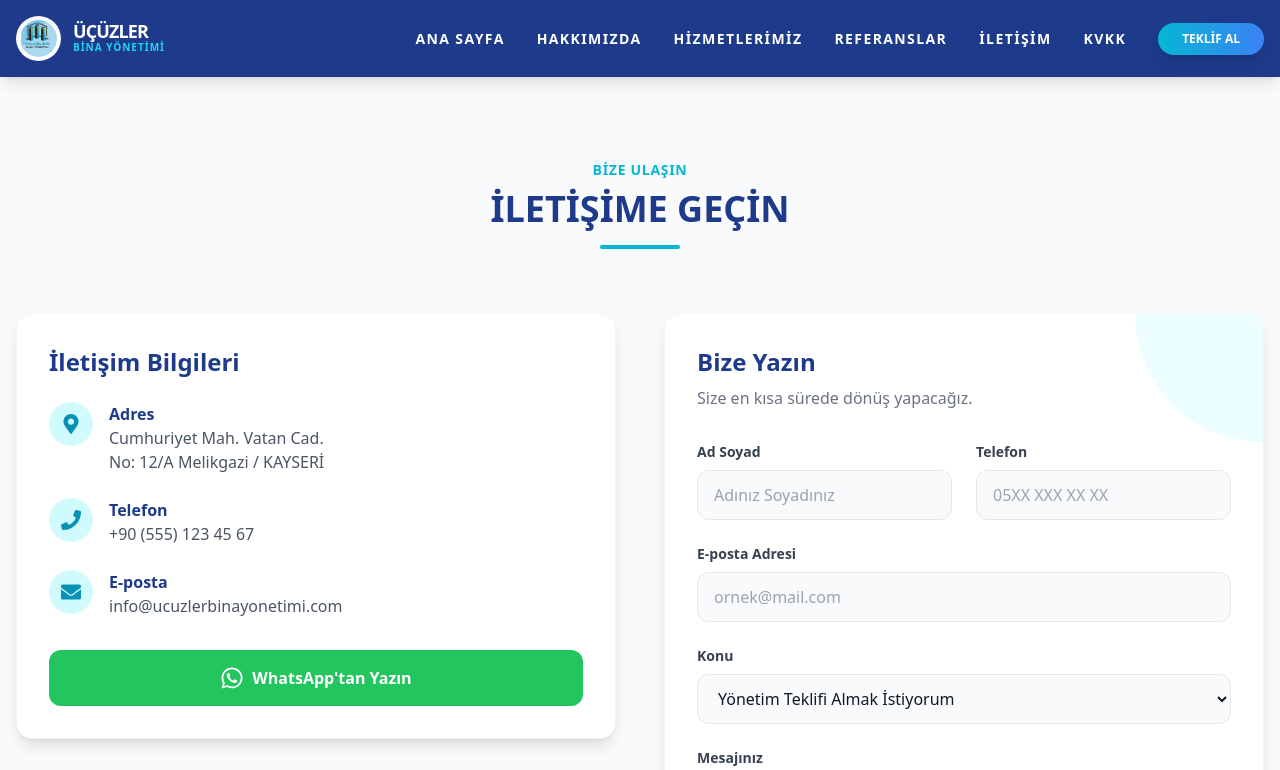
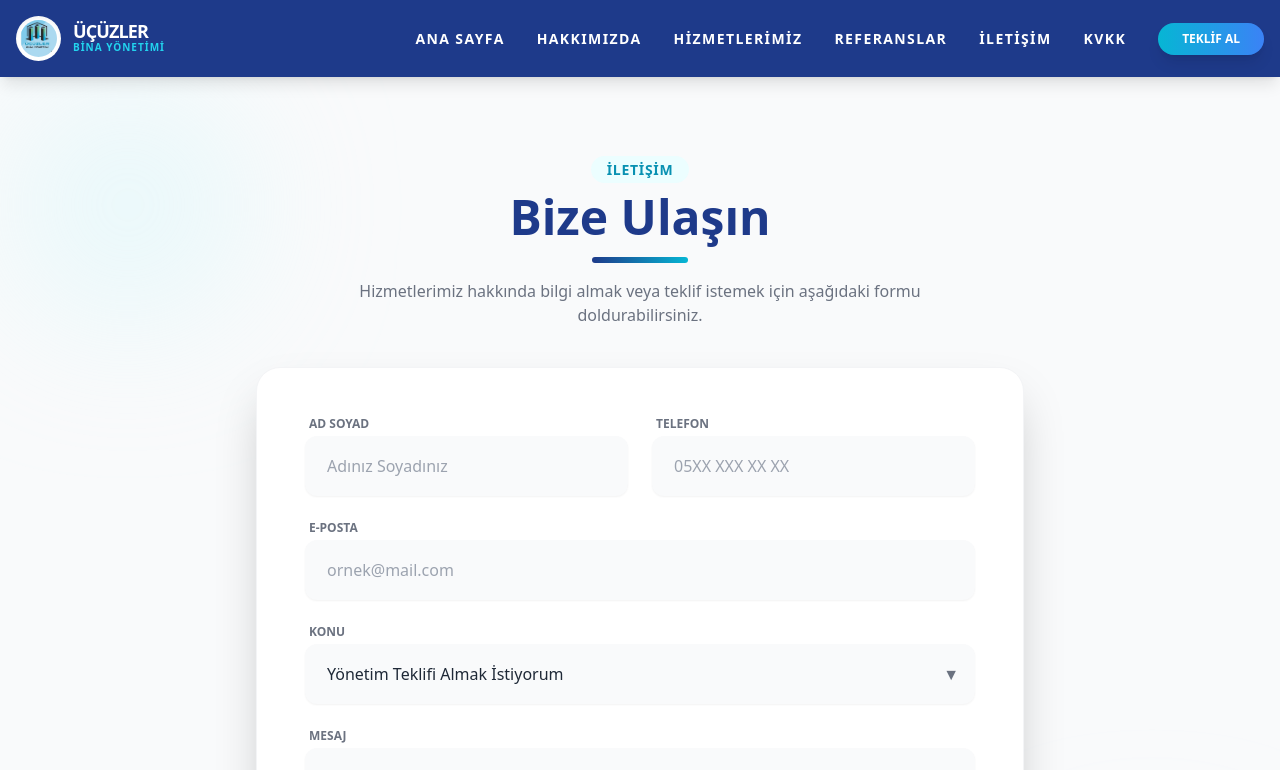
Before and after one commit to nihtao/ucuzlerbinayonetimi, a Next.js app: page /iletisim in a window 1280 px wide. Shown: the top 770 px of the page. Built offline with nearby package versions, Linux system fonts and the light colour scheme.

Commit message:
fix: variable name mismatch

```diff
--- a/app/api/send-email/route.ts
+++ b/app/api/send-email/route.ts
@@ -4,61 +4,64 @@ import nodemailer from 'nodemailer';
 export async function POST(request: Request) {
   try {
     const body = await request.json();
-    const { ad_soyad, email, mesaj, telefon, konu } = body;
+    const { user_name, user_email, user_phone, subject, message } = body;
 
-    // KONTROL: Vercel'den şifreler geliyor mu?
-    if (!process.env.EMAIL_USER || !process.env.EMAIL_PASS) {
-        // Eğer Vercel'de bu isimler yoksa hata verir
-        console.error("HATA: Vercel Environment Variables eksik!");
-        return NextResponse.json({ success: false, message: "Sunucu ayarları eksik" }, { status: 500 });
+    // 1. KONTROL: Değişkenler .env dosyasından (veya Vercel'den) geliyor mu?
+    if (!process.env.GMAIL_USER || !process.env.GMAIL_PASS) {
+      return NextResponse.json({ success: false, message: "Sunucu ayarları eksik (GMAIL_USER/PASS bulunamadı)" }, { status: 500 });
     }
 
-    // 1. Mail Gönderici Ayarları
+    // 2. Mail Gönderici Ayarları (Senin Verdiğin Bilgilerle)
     const transporter = nodemailer.createTransport({
       service: 'gmail',
-      host: 'smtp.gmail.com',
-      port: 465,
-      secure: true,
       auth: {
-        // İŞTE BURAYI DÜZELTTİK:
-        user: process.env.EMAIL_USER, // Artık GMAIL_USER değil EMAIL_USER
-        pass: process.env.EMAIL_PASS, // Artık GMAIL_PASS değil EMAIL_PASS
+        user: process.env.GMAIL_USER, // .env'deki: ucuzlerbinayonetimi@gmail.com
+        pass: process.env.GMAIL_PASS, // .env'deki: yicc dyui sing mowx
       },
     });
 
-    // --- AŞAMA 1: Müşteriye Otomatik Teşekkür Maili ---
-    await transporter.sendMail({
-      from: process.env.EMAIL_USER,
-      to: email,
-      subject: `Mesajınız Alındı - Üçüzler Yönetim (${konu})`,
+    // 3. Yöneticiye (Sana) Giden Mail Şablonu
+    const mailToAdmin = {
+      from: process.env.GMAIL_USER,
+      to: process.env.GMAIL_USER, // Kendine gönderiyorsun
+      replyTo: user_email,        // Yanıtla diyince müşteriye gitsin
+      subject: `🔔 Yeni Mesaj: ${user_name} - ${subject}`,
       html: `
-        <h3>Sayın ${ad_soyad},</h3>
-        <p>Mesajınız bize ulaştı. En kısa sürede dönüş yapacağız.</p>
+        <h3>Web Sitesinden Yeni Mesaj</h3>
+        <p><strong>Gönderen:</strong> ${user_name}</p>
+        <p><strong>Email:</strong> ${user_email}</p>
+        <p><strong>Telefon:</strong> ${user_phone}</p>
+        <p><strong>Konu:</strong> ${subject}</p>
+        <hr>
+        <p><strong>Mesaj:</strong><br>${message}</p>
+      `,
+    };
+
+    // 4. Müşteriye Giden Otomatik Cevap Şablonu
+    const mailToCustomer = {
+      from: `"Üçüzler Bina Yönetimi" <${process.env.GMAIL_USER}>`,
+      to: user_email, // Müşterinin formda yazdığı mail
+      subject: `Mesajınız Alındı - Üçüzler Yönetim`,
+      html: `
+        <h3>Sayın ${user_name},</h3>
+        <p>Mesajınız tarafımıza başarıyla ulaşmıştır. Ekibimiz en kısa sürede sizinle iletişime geçecektir.</p>
+        <br>
         <p>Saygılarımızla,<br><strong>Üçüzler Bina Yönetimi</strong></p>
+        <hr>
+        <small>Bu mesaj otomatik olarak gönderilmiştir.</small>
       `,
-    });
+    };
 
-    // --- AŞAMA 2: SANA (Yöneticiye) Bildirim Maili ---
-    await transporter.sendMail({
-      from: process.env.EMAIL_USER,
-      to: process.env.EMAIL_USER, // Senin mail adresine gelecek
-      replyTo: email,
-      subject: `🔔 YENİ MESAJ: ${ad_soyad}`,
-      html: `
-        <h3>Yeni İletişim Formu Mesajı</h3>
-        <p><strong>Gönderen:</strong> ${ad_soyad}</p>
-        <p><strong>Telefon:</strong> ${telefon}</p>
-        <p><strong>E-posta:</strong> ${email}</p>
-        <p><strong>Konu:</strong> ${konu}</p>
-        <hr>
-        <p>${mesaj}</p>
-      `,
-    });
+    // 5. İki Maili de Gönder
+    await Promise.all([
+      transporter.sendMail(mailToAdmin),
+      transporter.sendMail(mailToCustomer)
+    ]);
 
     return NextResponse.json({ success: true, message: 'Mailler gönderildi' }, { status: 200 });
 
   } catch (error: any) {
-    console.error('Mail Hatası:', error.message);
+    console.error('Mail Hatası:', error);
     return NextResponse.json({ success: false, message: error.message }, { status: 500 });
   }
 }
--- a/app/iletisim/page.tsx
+++ b/app/iletisim/page.tsx
@@ -1,229 +1,201 @@
 "use client";
 
-import { useState, useRef } from 'react';
-import { motion } from 'framer-motion';
-import { FaPhone, FaEnvelope, FaMapMarkerAlt, FaWhatsapp, FaPaperPlane } from 'react-icons/fa';
-import emailjs from '@emailjs/browser'; // EmailJS'i çağırdık
+import { useState } from 'react';
+import { FaPaperPlane, FaCheckCircle, FaExclamationCircle } from 'react-icons/fa';
+import { motion, AnimatePresence } from 'framer-motion';
 
 const Iletisim = () => {
-  const formRef = useRef<HTMLFormElement>(null);
   const [loading, setLoading] = useState(false);
   const [status, setStatus] = useState<'idle' | 'success' | 'error'>('idle');
 
-  const sendEmail = (e: React.FormEvent) => {
+  // Form verileri
+  const [formData, setFormData] = useState({
+    user_name: '',
+    user_phone: '',
+    user_email: '',
+    subject: 'Yönetim Teklifi Almak İstiyorum',
+    message: ''
+  });
+
+  const handleChange = (e: React.ChangeEvent<HTMLInputElement | HTMLTextAreaElement | HTMLSelectElement>) => {
+    setFormData({ ...formData, [e.target.name]: e.target.value });
+  };
+
+  const handleSubmit = async (e: React.FormEvent) => {
     e.preventDefault();
     setLoading(true);
 
-    // EmailJS Gönderim Kısmı
-    emailjs
-      .sendForm(
-        'service_pgu2ta2',   // BURAYA KENDİ SERVICE ID'Nİ YAZ (Örn: service_xyz)
-        'template_qpgoqfq',  // BURAYA TEMPLATE ID'Nİ YAZ (Örn: template_abc)
-        formRef.current!,    // Form referansı
-        '6Xmo1ciGX0RhHmljC'    // BURAYA PUBLIC KEY'Nİ YAZ (Örn: user_12345)
-      )
-      .then(
-        (result) => {
-          console.log(result.text);
+    try {
+      // Backend API'ye istek
+      const response = await fetch('/api/send-email', {
+        method: 'POST',
+        headers: { 'Content-Type': 'application/json' },
+        body: JSON.stringify(formData),
+      });
+
+      const data = await response.json();
+
+      if (response.ok && data.success) {
+        setStatus('success');
+        setFormData({ user_name: '', user_phone: '', user_email: '', subject: 'Yönetim Teklifi Almak İstiyorum', message: '' });
+        setTimeout(() => setStatus('idle'), 5000);
+      } else {
+        throw new Error(data.message || 'Hata');
+      }
+    } catch (error) {
+      console.error(error);
+      setStatus('error');
+    } finally {
       setLoading(false);
-          setStatus('success');
-          // Formu temizle
-          if (formRef.current) formRef.current.reset();
-          // 5 saniye sonra başarı mesajını kaldır
-          setTimeout(() => setStatus('idle'), 5000);
-        },
-        (error) => {
-          console.log(error.text);
-          setLoading(false);
-          setStatus('error');
     }
-      );
+  };
+
+  const inputVars = {
+    focus: { scale: 1.02, borderColor: "#06b6d4", transition: { duration: 0.2 } }
   };
 
   return (
-    <section id="iletisim" className="py-20 bg-gray-50">
-      <div className="container mx-auto px-4">
+    <section id="iletisim" className="py-20 bg-gray-50 overflow-hidden relative">
+      {/* Arka Plan Süslemeleri */}
+      <div className="absolute top-0 left-0 w-64 h-64 bg-cyan-100 rounded-full mix-blend-multiply filter blur-3xl opacity-30 animate-blob"></div>
+      <div className="absolute bottom-0 right-0 w-64 h-64 bg-blue-100 rounded-full mix-blend-multiply filter blur-3xl opacity-30 animate-blob animation-delay-2000"></div>
+
+      <div className="container mx-auto px-4 relative z-10">
+
         {/* Başlık */}
-        <div className="text-center mb-16">
-          <motion.span
-            initial={{ opacity: 0, y: 20 }}
+        <motion.div
+          initial={{ opacity: 0, y: -20 }}
           whileInView={{ opacity: 1, y: 0 }}
-            className="text-cyan-500 font-bold tracking-wider uppercase text-sm"
+          viewport={{ once: true }}
+          className="text-center mb-10"
         >
-            Bize Ulaşın
-          </motion.span>
-          <motion.h2
-            initial={{ opacity: 0, y: 20 }}
+          <span className="text-cyan-600 font-bold tracking-wider uppercase text-sm bg-cyan-50 px-4 py-1 rounded-full">İletişim</span>
+          <h2 className="text-3xl md:text-5xl font-black text-blue-900 mt-3">Bize Ulaşın</h2>
+          <div className="h-1.5 w-24 bg-gradient-to-r from-blue-900 to-cyan-500 mx-auto mt-4 rounded-full"></div>
+          <p className="text-gray-500 mt-4 max-w-2xl mx-auto">
+            Hizmetlerimiz hakkında bilgi almak veya teklif istemek için aşağıdaki formu doldurabilirsiniz.
+          </p>
+        </motion.div>
+
+        {/* Form Alanı - Ortalanmış */}
+        <motion.div
+          initial={{ opacity: 0, y: 30 }}
           whileInView={{ opacity: 1, y: 0 }}
-            transition={{ delay: 0.1 }}
-            className="text-3xl md:text-4xl font-black text-blue-900 mt-2"
+          viewport={{ once: true }}
+          transition={{ duration: 0.5 }}
+          className="max-w-3xl mx-auto"
         >
-            İLETİŞİME GEÇİN
-          </motion.h2>
-          <div className="h-1 w-20 bg-cyan-500 mx-auto mt-4 rounded-full"></div>
+          <form onSubmit={handleSubmit} className="bg-white p-8 md:p-12 rounded-3xl shadow-2xl border border-gray-100 relative">
+
+            <div className="space-y-6">
+              <div className="grid grid-cols-1 md:grid-cols-2 gap-6">
+                <motion.div whileFocus="focus" variants={inputVars}>
+                  <label className="text-xs font-bold text-gray-500 uppercase ml-1 mb-1 block">Ad Soyad</label>
+                  <input
+                    type="text" name="user_name" value={formData.user_name} onChange={handleChange} required
+                    className="w-full px-5 py-4 rounded-xl bg-gray-50 border-2 border-transparent focus:outline-none transition-all text-gray-800 font-medium placeholder-gray-400 shadow-sm"
+                    placeholder="Adınız Soyadınız"
+                  />
+                </motion.div>
+
+                <motion.div whileFocus="focus" variants={inputVars}>
+                  <label className="text-xs font-bold text-gray-500 uppercase ml-1 mb-1 block">Telefon</label>
+                  <input
+                    type="tel" name="user_phone" value={formData.user_phone} onChange={handleChange} required
+                    className="w-full px-5 py-4 rounded-xl bg-gray-50 border-2 border-transparent focus:outline-none transition-all text-gray-800 font-medium placeholder-gray-400 shadow-sm"
+                    placeholder="05XX XXX XX XX"
+                  />
+                </motion.div>
               </div>
 
-        <div className="grid grid-cols-1 lg:grid-cols-2 gap-12 items-start">
-          {/* Sol Taraf: İletişim Bilgileri (Aynı kaldı) */}
-          <motion.div
-            initial={{ opacity: 0, x: -50 }}
-            whileInView={{ opacity: 1, x: 0 }}
-            className="space-y-8"
-          >
-            <div className="bg-white p-8 rounded-2xl shadow-lg border border-gray-100">
-              <h3 className="text-2xl font-bold text-blue-900 mb-6">İletişim Bilgileri</h3>
+              <motion.div whileFocus="focus" variants={inputVars}>
+                <label className="text-xs font-bold text-gray-500 uppercase ml-1 mb-1 block">E-posta</label>
+                <input
+                  type="email" name="user_email" value={formData.user_email} onChange={handleChange} required
+                  className="w-full px-5 py-4 rounded-xl bg-gray-50 border-2 border-transparent focus:outline-none transition-all text-gray-800 font-medium placeholder-gray-400 shadow-sm"
+                  placeholder="ornek@mail.com"
+                />
+              </motion.div>
 
-              <div className="space-y-6">
-                <div className="flex items-start space-x-4">
-                  <div className="bg-cyan-100 p-3 rounded-full text-cyan-600">
-                    <FaMapMarkerAlt size={20} />
-                  </div>
-                  <div>
-                    <h4 className="font-bold text-blue-900">Adres</h4>
-                    <p className="text-gray-600">Cumhuriyet Mah. Vatan Cad.<br/>No: 12/A Melikgazi / KAYSERİ</p>
-                  </div>
-                </div>
-
-                <div className="flex items-start space-x-4">
-                  <div className="bg-cyan-100 p-3 rounded-full text-cyan-600">
-                    <FaPhone size={20} />
-                  </div>
-                  <div>
-                    <h4 className="font-bold text-blue-900">Telefon</h4>
-                    <a href="tel:+905551234567" className="text-gray-600 hover:text-cyan-600 transition-colors">
-                      +90 (555) 123 45 67
-                    </a>
-                  </div>
-                </div>
-
-                <div className="flex items-start space-x-4">
-                  <div className="bg-cyan-100 p-3 rounded-full text-cyan-600">
-                    <FaEnvelope size={20} />
-                  </div>
-                  <div>
-                    <h4 className="font-bold text-blue-900">E-posta</h4>
-                    <a href="mailto:info@ucuzlerbinayonetimi.com" className="text-gray-600 hover:text-cyan-600 transition-colors">
-                      info@ucuzlerbinayonetimi.com
-                    </a>
-                  </div>
-                </div>
-              </div>
-
-              {/* Whatsapp Butonu */}
-              <a
-                href="https://wa.me/905551234567"
-                target="_blank"
-                rel="noopener noreferrer"
-                className="mt-8 flex items-center justify-center space-x-2 w-full bg-green-500 hover:bg-green-600 text-white py-4 rounded-xl font-bold transition-all transform hover:-translate-y-1"
-              >
-                <FaWhatsapp size={24} />
-                <span>WhatsApp'tan Yazın</span>
-              </a>
+              <motion.div whileFocus="focus" variants={inputVars}>
+                <label className="text-xs font-bold text-gray-500 uppercase ml-1 mb-1 block">Konu</label>
+                <div className="relative">
+                  <select name="subject" value={formData.subject} onChange={handleChange} className="w-full px-5 py-4 rounded-xl bg-gray-50 border-2 border-transparent focus:outline-none transition-all text-gray-800 font-medium appearance-none cursor-pointer shadow-sm">
+                    <option>Yönetim Teklifi Almak İstiyorum</option>
+                    <option>Şikayet / Öneri</option>
+                    <option>Diğer</option>
+                  </select>
+                  <div className="absolute right-4 top-1/2 -translate-y-1/2 pointer-events-none text-gray-500">▼</div>
                 </div>
               </motion.div>
 
-          {/* Sağ Taraf: Form (EmailJS Entegreli) */}
-          <motion.div
-            initial={{ opacity: 0, x: 50 }}
-            whileInView={{ opacity: 1, x: 0 }}
-            className="bg-white p-8 rounded-2xl shadow-lg border border-gray-100 relative overflow-hidden"
-          >
-            {/* Arka Plan Süsü */}
-            <div className="absolute top-0 right-0 w-32 h-32 bg-cyan-50 rounded-bl-full -z-0"></div>
-
-            <h3 className="text-2xl font-bold text-blue-900 mb-2 relative z-10">Bize Yazın</h3>
-            <p className="text-gray-500 mb-8 relative z-10">Size en kısa sürede dönüş yapacağız.</p>
-
-            <form ref={formRef} onSubmit={sendEmail} className="space-y-6 relative z-10">
-              <div className="grid grid-cols-1 md:grid-cols-2 gap-6">
-                <div>
-                  <label className="block text-gray-700 text-sm font-bold mb-2">Ad Soyad</label>
-                  <input
-                    type="text"
-                    name="user_name" // EmailJS şablonundaki {{user_name}} ile eşleşmeli
-                    required
-                    className="w-full px-4 py-3 rounded-xl bg-gray-50 border border-gray-200 focus:border-cyan-500 focus:ring-2 focus:ring-cyan-200 outline-none transition-all text-gray-900"
-                    placeholder="Adınız Soyadınız"
-                  />
-                </div>
-                <div>
-                  <label className="block text-gray-700 text-sm font-bold mb-2">Telefon</label>
-                  <input
-                    type="tel"
-                    name="user_phone" // EmailJS şablonundaki {{user_phone}}
-                    required
-                    className="w-full px-4 py-3 rounded-xl bg-gray-50 border border-gray-200 focus:border-cyan-500 focus:ring-2 focus:ring-cyan-200 outline-none transition-all text-gray-900"
-                    placeholder="05XX XXX XX XX"
-                  />
-                </div>
-              </div>
-
-              <div>
-                <label className="block text-gray-700 text-sm font-bold mb-2">E-posta Adresi</label>
-                <input
-                  type="email"
-                  name="user_email" // EmailJS şablonundaki {{user_email}}
-                  required
-                  className="w-full px-4 py-3 rounded-xl bg-gray-50 border border-gray-200 focus:border-cyan-500 focus:ring-2 focus:ring-cyan-200 outline-none transition-all text-gray-900"
-                  placeholder="ornek@mail.com"
-                />
-              </div>
-
-              <div>
-                <label className="block text-gray-700 text-sm font-bold mb-2">Konu</label>
-                <select
-                  name="subject" // EmailJS şablonundaki {{subject}}
-                  className="w-full px-4 py-3 rounded-xl bg-gray-50 border border-gray-200 focus:border-cyan-500 focus:ring-2 focus:ring-cyan-200 outline-none transition-all text-gray-900"
-                >
-                  <option>Yönetim Teklifi Almak İstiyorum</option>
-                  <option>Şikayet / Öneri</option>
-                  <option>İş Başvurusu</option>
-                  <option>Diğer</option>
-                </select>
-              </div>
-
-              <div>
-                <label className="block text-gray-700 text-sm font-bold mb-2">Mesajınız</label>
+              <motion.div whileFocus="focus" variants={inputVars}>
+                <label className="text-xs font-bold text-gray-500 uppercase ml-1 mb-1 block">Mesaj</label>
                 <textarea
-                  name="message" // EmailJS şablonundaki {{message}}
-                  required
-                  rows={4}
-                  className="w-full px-4 py-3 rounded-xl bg-gray-50 border border-gray-200 focus:border-cyan-500 focus:ring-2 focus:ring-cyan-200 outline-none transition-all text-gray-900 resize-none"
+                  name="message" value={formData.message} onChange={handleChange} required rows={5}
+                  className="w-full px-5 py-4 rounded-xl bg-gray-50 border-2 border-transparent focus:outline-none transition-all text-gray-800 font-medium placeholder-gray-400 resize-none shadow-sm"
                   placeholder="Mesajınızı buraya yazın..."
                 ></textarea>
-              </div>
+              </motion.div>
 
-              <button
+              <motion.button
+                whileHover={{ scale: 1.02 }}
+                whileTap={{ scale: 0.98 }}
                 type="submit"
                 disabled={loading}
-                className={`w-full py-4 rounded-xl font-bold text-white shadow-lg shadow-cyan-500/30 flex items-center justify-center space-x-2 transition-all ${
-                  loading ? 'bg-gray-400 cursor-not-allowed' : 'bg-gradient-to-r from-blue-900 to-blue-800 hover:from-cyan-600 hover:to-cyan-500 hover:scale-[1.02]'
+                className={`w-full py-5 rounded-xl font-bold text-white shadow-lg shadow-blue-900/20 flex items-center justify-center gap-3 transition-all text-lg ${
+                  loading ? 'bg-gray-400 cursor-not-allowed' : 'bg-gradient-to-r from-blue-900 to-blue-700 hover:from-cyan-600 hover:to-cyan-500'
                 }`}
               >
                 {loading ? (
+                  <div className="flex items-center gap-2">
+                    <div className="w-5 h-5 border-2 border-white/30 border-t-white rounded-full animate-spin"></div>
                     <span>Gönderiliyor...</span>
+                  </div>
                 ) : (
                   <>
                     <span>Mesajı Gönder</span>
                     <FaPaperPlane />
                   </>
                 )}
-              </button>
+              </motion.button>
+            </div>
 
-              {/* Durum Mesajları */}
+            {/* Başarı / Hata Mesajları */}
+            <AnimatePresence>
               {status === 'success' && (
-                <div className="bg-green-100 text-green-700 p-4 rounded-xl text-center font-bold">
-                  Mesajınız başarıyla iletildi! En kısa sürede döneceğiz.
+                <motion.div
+                  initial={{ opacity: 0, height: 0 }}
+                  animate={{ opacity: 1, height: 'auto' }}
+                  exit={{ opacity: 0, height: 0 }}
+                  className="mt-6 p-4 bg-green-50 border border-green-200 text-green-700 rounded-xl flex items-center gap-3 justify-center"
+                >
+                  <FaCheckCircle className="text-xl" />
+                  <div>
+                    <span className="font-bold block">Harika!</span>
+                    <span className="text-sm">Mesajınız başarıyla iletildi, teşekkürler.</span>
                   </div>
+                </motion.div>
               )}
+
               {status === 'error' && (
-                <div className="bg-red-100 text-red-700 p-4 rounded-xl text-center font-bold">
-                  Bir hata oluştu. Lütfen WhatsApp üzerinden ulaşın.
+                <motion.div
+                  initial={{ opacity: 0, height: 0 }}
+                  animate={{ opacity: 1, height: 'auto' }}
+                  exit={{ opacity: 0, height: 0 }}
+                  className="mt-6 p-4 bg-red-50 border border-red-200 text-red-700 rounded-xl flex items-center gap-3 justify-center"
+                >
+                  <FaExclamationCircle className="text-xl" />
+                  <div>
+                    <span className="font-bold block">Hata Oluştu</span>
+                    <span className="text-sm">Lütfen internet bağlantınızı kontrol edin.</span>
                   </div>
+                </motion.div>
               )}
+            </AnimatePresence>
+
           </form>
         </motion.div>
-        </div>
       </div>
     </section>
   );
```
Lines whose indentation alone changed are shown as unchanged.
